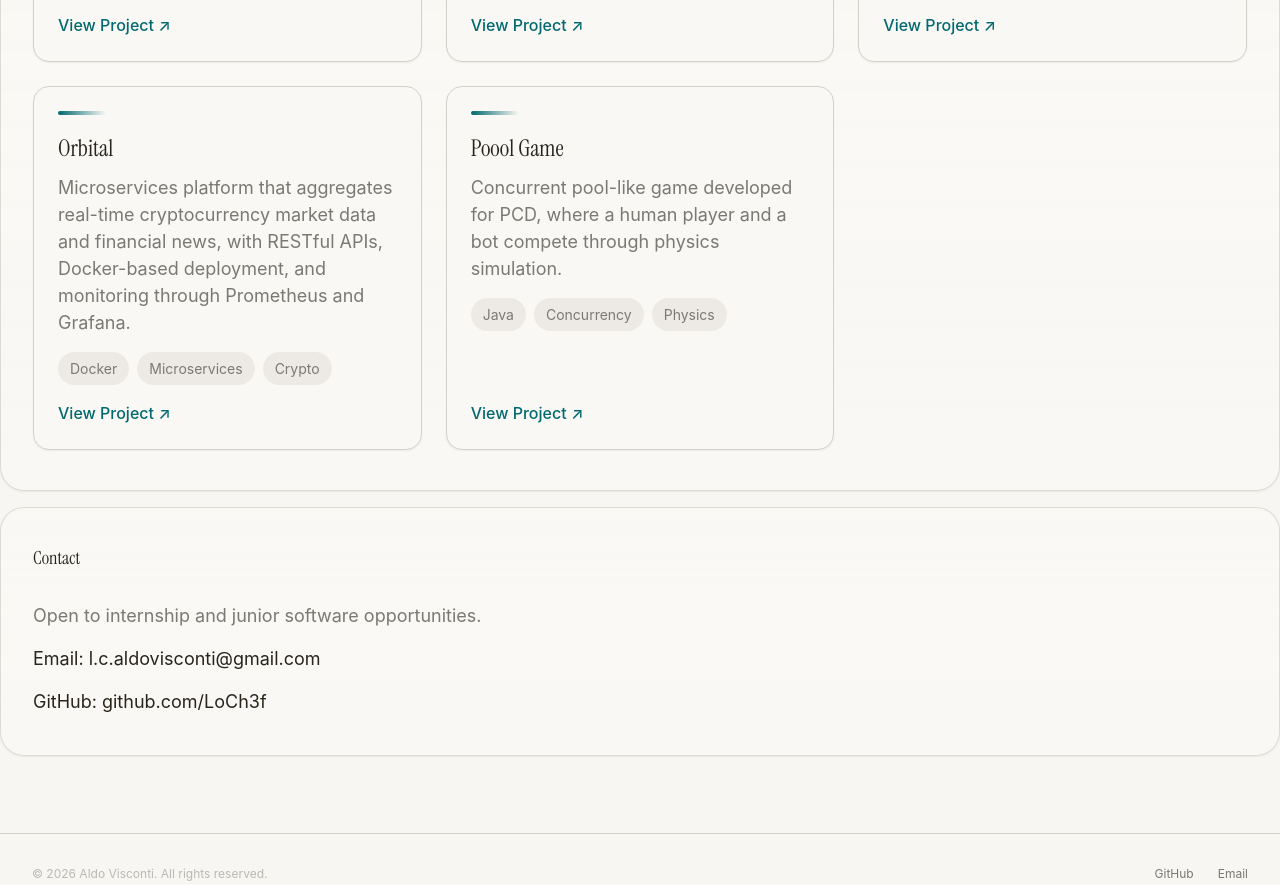
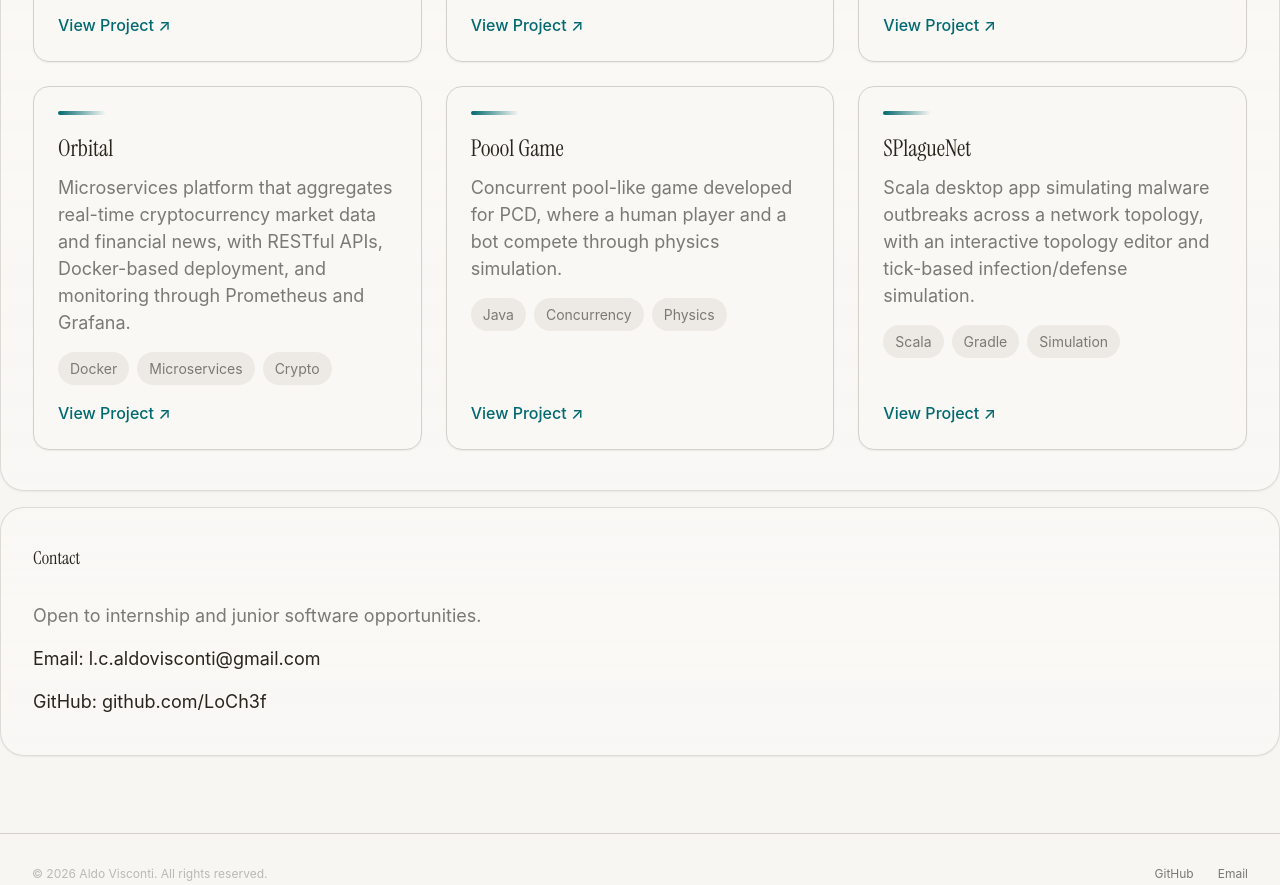
Before and after one commit to LoCh3f/Aldo, an Astro site: page / in a window 1280 px wide. Shown: the part 2033-2918 px from the top of the page. Built offline with nearby package versions, Linux system fonts and the light colour scheme; Astro itself is replaced by a stand-in of ours; a web font is replaced by a local one.

Commit message:
feat: new card

```diff
--- a/src/pages/index.astro
+++ b/src/pages/index.astro
@@ -41,6 +41,12 @@ const projects = [
     description: 'Concurrent pool-like game developed for PCD, where a human player and a bot compete through physics simulation.',
     tags: ['Java', 'Concurrency', 'Physics'],
     link: 'https://github.com/LoCh3f/assigment-1',
+  },
+  {
+    title: 'SPlagueNet',
+    description: 'Scala desktop app simulating malware outbreaks across a network topology, with an interactive topology editor and tick-based infection/defense simulation.',
+    tags: ['Scala', 'Gradle', 'Simulation'],
+    link: 'https://github.com/LoCh3f/PPS-25-SPlagueNet',
   },
 ];
 
```
